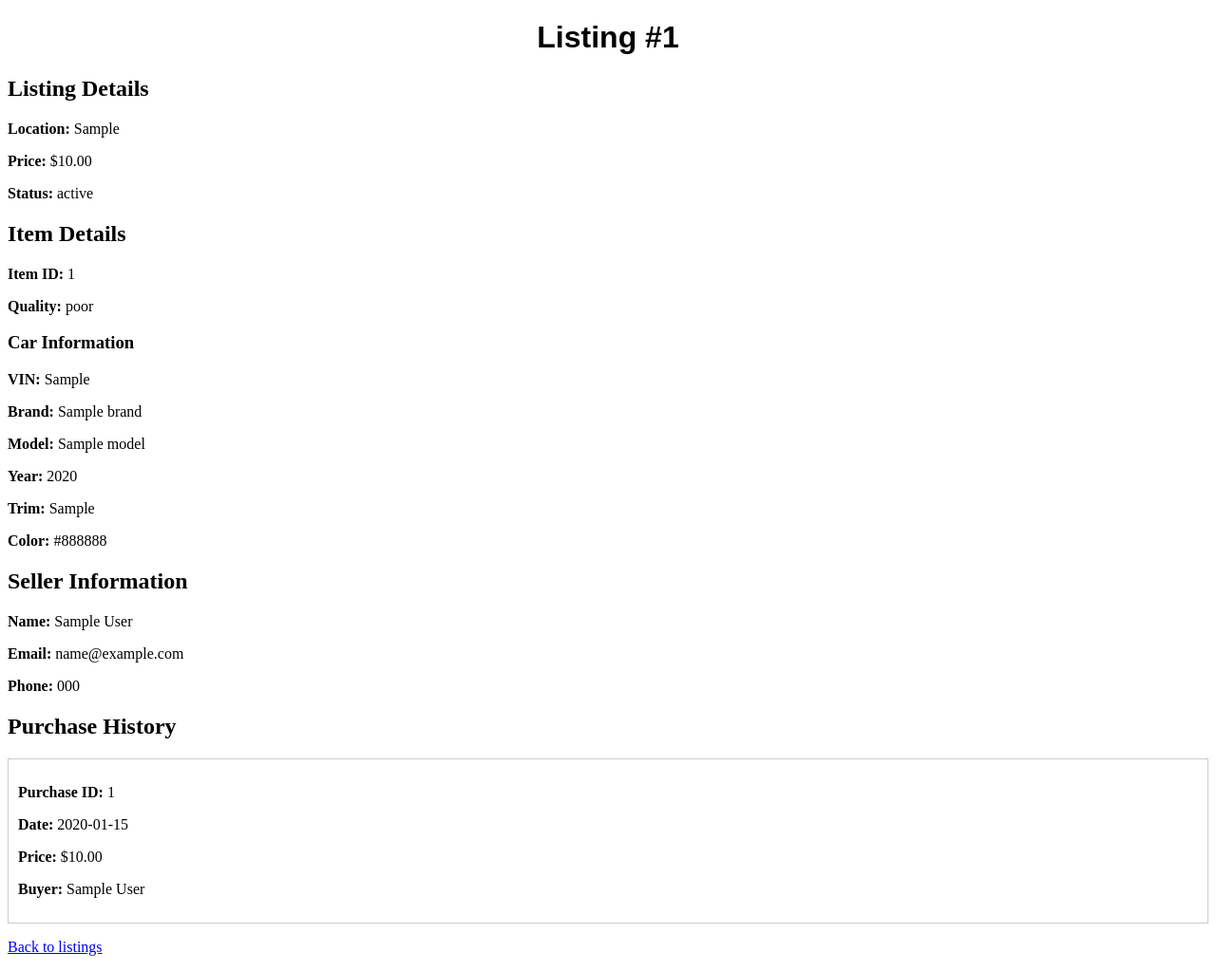
After one commit to helloimfrei/drive-app, a Flask app: page /listing/1 in a window 1280 px wide. The commit adds this page. Shown: the whole page at 95% size. Run offline with Flask 3, Linux system fonts and the light colour scheme; tables that the repository leaves empty hold one stand-in row (values such as "Sample post").

Commit message:
listing detail page

```diff
--- a/drive_app/app.py
+++ b/drive_app/app.py
@@ -1,31 +1,34 @@
 from flask import Flask, render_template
-from flask_sqlalchemy import SQLAlchemy
 from dotenv import load_dotenv
+
+from models import db, Listing
 import os
 
 load_dotenv()
 
 app = Flask(__name__)
-app.config['SQLALCHEMY_DATABASE_URI'] = os.getenv('DATABASE_URL')
-app.config['SQLALCHEMY_TRACK_MODIFICATIONS'] = False
+app.config["SQLALCHEMY_DATABASE_URI"] = os.getenv("DATABASE_URL")
+app.config["SQLALCHEMY_TRACK_MODIFICATIONS"] = False
 
-db = SQLAlchemy(app)
+db.init_app(app)
 
-class Listing(db.Model):
-    __tablename__ = 'listing'
-    listing_id = db.Column(db.Integer, primary_key=True)
-    listing_location = db.Column(db.String(200))
-    listing_price = db.Column(db.Float)
 
-@app.route('/')
+@app.route("/")
 def index():
     return render_template("index.html")
 
-@app.route('/listing')
+
+@app.route("/listing")
 def show_listing():
     rows = Listing.query.all()
     return render_template("listing.html", listings=rows)
 
+@app.route("/listing/<int:listing_id>")
+def listing_detail(listing_id):
+    # get_or_404 returns a 404 page if not found
+    listing = Listing.query.get_or_404(listing_id)
+    return render_template("listing_detail.html", listing=listing)
 
-if __name__ == '__main__':
+
+if __name__ == "__main__":
     app.run(debug=True)
--- /dev/null
+++ b/drive_app/templates/listing_detail.html
@@ -0,0 +1,72 @@
+<!doctype html>
+<html>
+  <head>
+    <title>Listing {{ listing.listing_id }}</title>
+    <link rel="stylesheet" href="{{ url_for('static', filename='style.css') }}">
+  </head>
+  <body>
+    <h1>Listing #{{ listing.listing_id }}</h1>
+
+    <h2>Listing Details</h2>
+    <p><strong>Location:</strong> {{ listing.listing_location }}</p>
+    <p><strong>Price:</strong> ${{ listing.listing_price }}</p>
+    <p><strong>Status:</strong> {{ listing.listing_status }}</p>
+
+    {% if listing.item %}
+      <h2>Item Details</h2>
+      <p><strong>Item ID:</strong> {{ listing.item.item_id }}</p>
+      <p><strong>Quality:</strong> {{ listing.item.item_quality }}</p>
+
+      {% if listing.item.car %}
+        <h3>Car Information</h3>
+        <p><strong>VIN:</strong> {{ listing.item.car.car_vin }}</p>
+        {% if listing.item.car.model %}
+          <p><strong>Brand:</strong> {{ listing.item.car.model.brand.brand_name }}</p>
+          <p><strong>Model:</strong> {{ listing.item.car.model.model_name }}</p>
+          <p><strong>Year:</strong> {{ listing.item.car.model.model_year }}</p>
+          {% if listing.item.car.model.model_trim %}
+            <p><strong>Trim:</strong> {{ listing.item.car.model.model_trim }}</p>
+          {% endif %}
+          {% if listing.item.car.model.model_color %}
+            <p><strong>Color:</strong> {{ listing.item.car.model.model_color }}</p>
+          {% endif %}
+        {% endif %}
+      {% elif listing.item.accessory %}
+        <h3>Accessory Information</h3>
+        <p><strong>Description:</strong> {{ listing.item.accessory.access_descript }}</p>
+        {% if listing.item.accessory.brand %}
+          <p><strong>Brand:</strong> {{ listing.item.accessory.brand.brand_name }}</p>
+        {% endif %}
+      {% endif %}
+    {% else %}
+      <p><em>No item assigned to this listing.</em></p>
+    {% endif %}
+
+    {% if listing.seller %}
+      <h2>Seller Information</h2>
+      <p><strong>Name:</strong> {{ listing.seller.user_fname }} {{ listing.seller.user_lname }}</p>
+      <p><strong>Email:</strong> {{ listing.seller.user_email }}</p>
+      {% if listing.seller.user_phone %}
+        <p><strong>Phone:</strong> {{ listing.seller.user_phone }}</p>
+      {% endif %}
+    {% else %}
+      <p><em>No seller assigned.</em></p>
+    {% endif %}
+
+    {% if listing.purchases %}
+      <h2>Purchase History</h2>
+      {% for purchase in listing.purchases %}
+        <div style="border: 1px solid #ccc; padding: 10px; margin: 10px 0;">
+          <p><strong>Purchase ID:</strong> {{ purchase.purchase_id }}</p>
+          <p><strong>Date:</strong> {{ purchase.purchase_date }}</p>
+          <p><strong>Price:</strong> ${{ purchase.purchase_price }}</p>
+          {% if purchase.buyer %}
+            <p><strong>Buyer:</strong> {{ purchase.buyer.user_fname }} {{ purchase.buyer.user_lname }}</p>
+          {% endif %}
+        </div>
+      {% endfor %}
+    {% endif %}
+
+    <p><a href="{{ url_for('show_listing') }}">Back to listings</a></p>
+  </body>
+</html>
```
Also changed, not shown: drive_app/models.py (added, +131 -0 lines), drive_app/templates/listing.html (+7 -1 lines).
